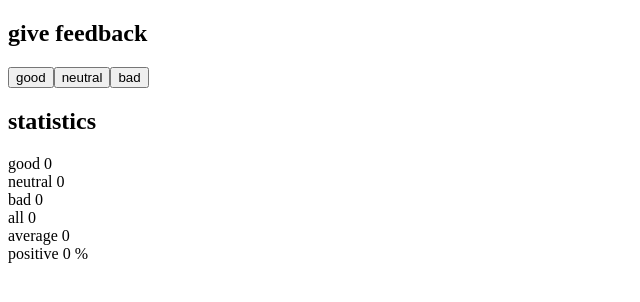
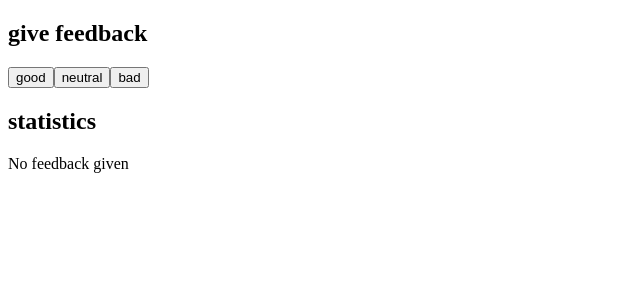
Before and after one commit to kaepy/FullstackMOOC, a React (Create React App) app in the folder osa1/unicafe/: page / in a window 1280 px wide. Shown: the top 302 px of the page, without its empty margins (0-640 px from the left). Built offline with nearby package versions, Linux system fonts and the light colour scheme.

Commit message:
Add 1.9 unicafe step 4

```diff
--- a/osa1/unicafe/src/App.js
+++ b/osa1/unicafe/src/App.js
@@ -1,5 +1,5 @@
-// 1.8: unicafe step3
-// Refaktoroi sovelluksesi siten, että tilastojen näyttäminen on eriytetty oman komponentin Statistics vastuulle. Sovelluksen tila säilyy edelleen juurikomponentissa App.
+// 1.9: unicafe step 4
+// Muuta sovellusta siten, että numeeriset tilastot näytetään ainoastaan, jos palautteita on jo annettu
 
 import React, { useState } from 'react'
 
@@ -10,9 +10,6 @@ const App = () => {
   const [bad, setBad] = useState(0)
 
   const [arr, setArry] = useState([])
-
-  //setAll(all.length)
-  //const avg = (sum / all.length) || 0;
 
   const handleGood = () => {
      setGood(good + 1)
@@ -41,7 +38,6 @@ const App = () => {
   )
 }
 
-// Uusiokäytettävä nappi
 const Button = ({handleClick, text}) => (
   <button onClick={handleClick}>
     {text}
@@ -54,11 +50,10 @@ const Statistics = (props) => {
   let arrAvg = 0
   let positive = 0
 
-  // JS ei tykkää 0:lla jakamisesta, joten lähtötilanne NaN
   if (arrSum > 0){
+
     arrAvg = props.arr.reduce((a,b) => a + b, 0) / arrSum
     positive = props.good * 100 / arrSum
-  }
 
     return (
       <p>
@@ -72,4 +67,9 @@ const Statistics = (props) => {
     )
   }
 
+  return (
+    <p>No feedback given</p>
+  )
+}
+
 export default App
```
Lines whose indentation alone changed are shown as unchanged.
